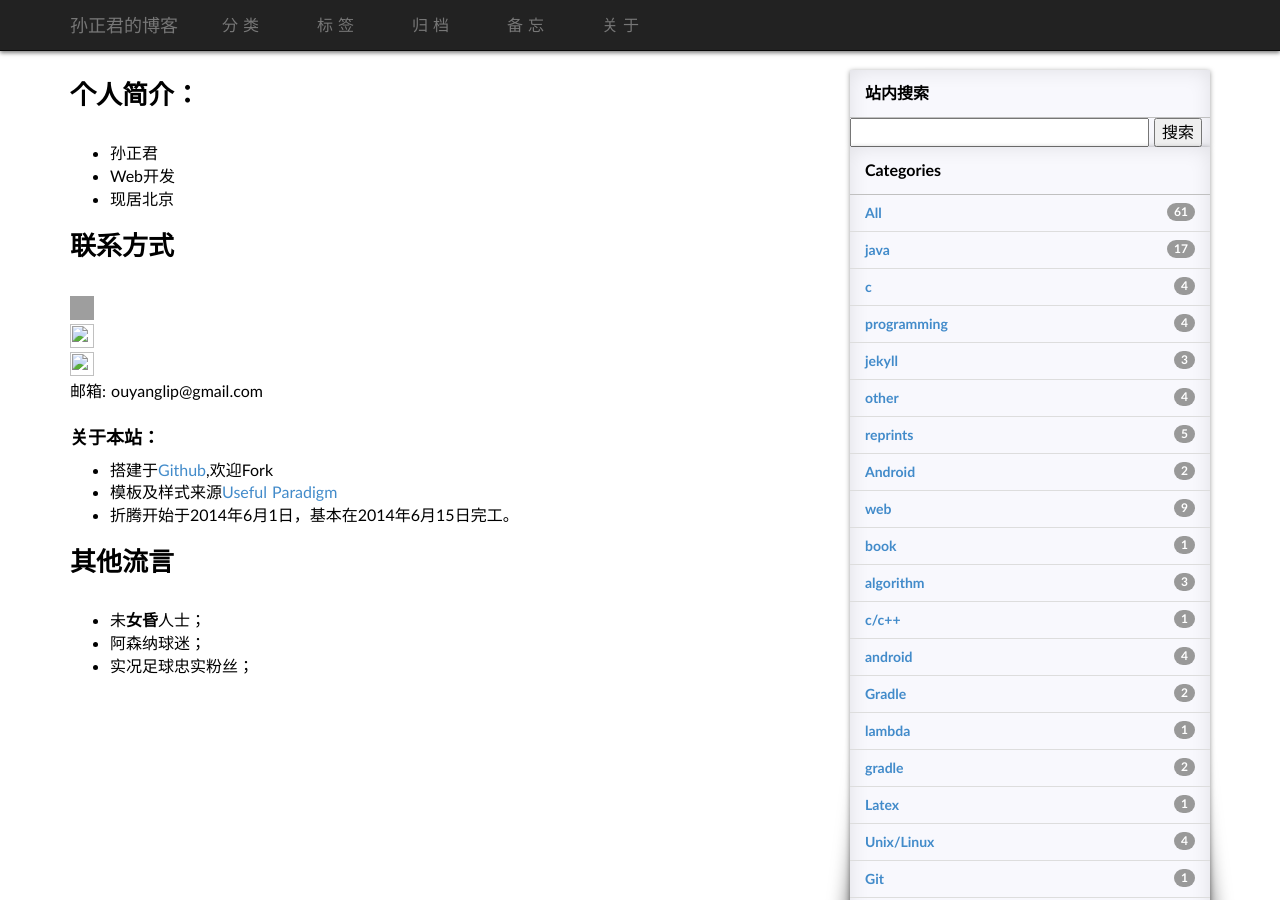
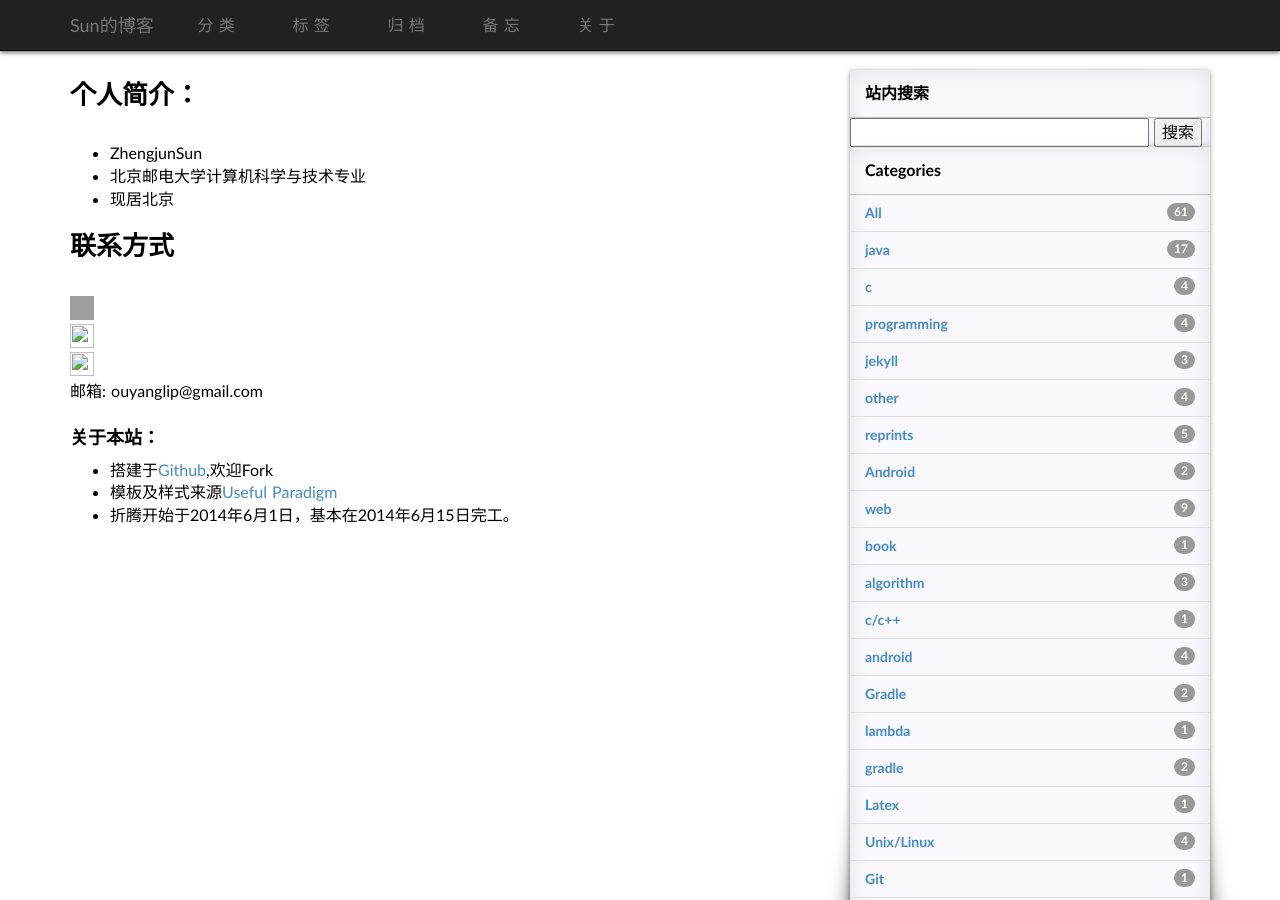
Before and after one commit to ZhengjunSun/ZhengjunSun.github.io, a Jekyll site: the page built from about.md, in a window 1280 px wide and 900 px high. Built offline with Jekyll 4.4.1, drawn with Linux system fonts in a browser that asks for light colours; some web fonts are replaced; comment, search, counter and statistics services are not loaded; grey boxes are pictures that could not be loaded.

Commit message:
Signed-off-by: Sun-Zhengjun <zj_sun@foxmail.com>

```diff
--- a/_config.yml
+++ b/_config.yml
@@ -7,7 +7,7 @@ url:
 cdn_url: 7u2t01.com1.z0.glb.clouddn.com
 lsi: false
 safe: true
-timezone: Asia/Shanghai
+timezone: Asia/BeiJing
 auto: false
 
 paginate: 8
@@ -25,11 +25,11 @@ JB :
 
 # presonal config
 domain: http://coolshell.info
-title: 孙正君的博客
+title: Sun的博客
 description: Draw my life with code
-author: Lippi.OuYang
-email: ouyanglip@gmail.com
-github: LippiOuYang
+author: ZhengjunSun
+email: 2221409130@qq.com
+github: ZhengjunSun
 
 config:
   js_dir:
--- a/about.md
+++ b/about.md
@@ -5,8 +5,8 @@ title: "关于：About"
 
 ## 个人简介：
 
-* 孙正君
-* Web开发
+* ZhengjunSun
+* 北京邮电大学计算机科学与技术专业
 * 现居北京
 
 ## 联系方式
@@ -23,8 +23,3 @@ title: "关于：About"
 * 搭建于[Github](https://github.com/LippiOuYang/LippiOuYang.github.io),欢迎Fork
 * 模板及样式来源[Useful Paradigm](http://usefulparadigm.com/)
 * 折腾开始于2014年6月1日，基本在2014年6月15日完工。
-
-## 其他流言
-* 未**女昏**人士；
-* 阿森纳球迷；
-* 实况足球忠实粉丝；
```
